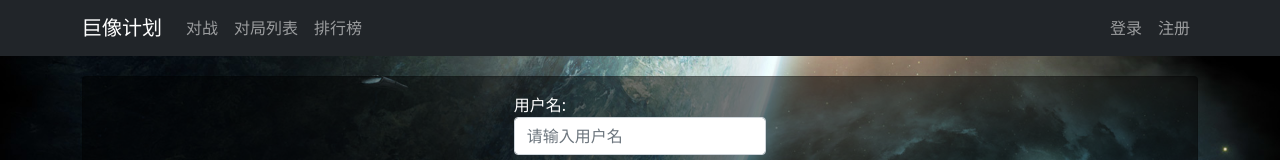
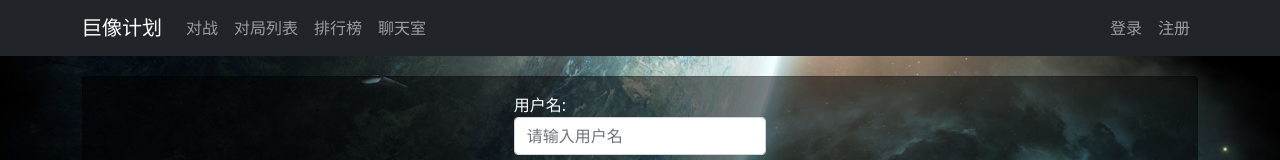
Before and after one commit to sthingtoeat/colossus-remake-, a Vue app in the folder web/: page /user/account/login/ in a window 1280 px wide. Shown: the top 160 px of the page. Built offline with nearby package versions, Linux system fonts and the light colour scheme.

Commit message:
新建了聊天室文件，准备开始动手

```diff
--- a/web/src/components/NavBar.vue
+++ b/web/src/components/NavBar.vue
@@ -12,6 +12,9 @@
         </li>
         <li class="nav-item">
           <router-link :class="route_name == 'ranklist_index' ? 'nav-link active' : 'nav-link'" :to="{name: 'ranklist_index'}">排行榜</router-link>
+        </li>
+        <li class="nav-item">
+          <router-link :class="route_name == 'ranklist_index' ? 'nav-link active' : 'nav-link'" :to="{name: 'chatroom'}">聊天室</router-link>
         </li>
       </ul>
       <ul class="navbar-nav" v-if="$store.state.user.is_login">
--- a/web/src/router/index.js
+++ b/web/src/router/index.js
@@ -7,6 +7,7 @@ import UserBotIndexView from '../views/user/bot/UserBotIndexView'
 import NotFound from '../views/error/NotFound'
 import UserAccountLoginView from '../views/user/account/UserAccountLoginView'
 import UserAccountRegisterView from '../views/user/account/UserAccountRegisterView'
+import UserChatRoomView from '../views/user/chatroom/UserChatRoomView'
 import store from '../store/index'
 
 const routes = [
@@ -83,6 +84,14 @@ const routes = [
     }
   },
   {
+    path:"/user/chatroom",
+    name:"chatroom",
+    component:UserChatRoomView,
+    meta:{
+      requestAuth:true,
+    }
+  },
+  {
     path: "/:catchAll(.*)",
     redirect: "/404/"
   }
--- /dev/null
+++ b/web/src/views/user/chatroom/UserChatRoomView.vue
@@ -0,0 +1,14 @@
+<template>
+    <div>这里是聊天室</div>
+</template>
+<script>
+export default {
+    setup() {
+
+    },
+}
+</script>
+
+<style scoped>
+
+</style>
```
